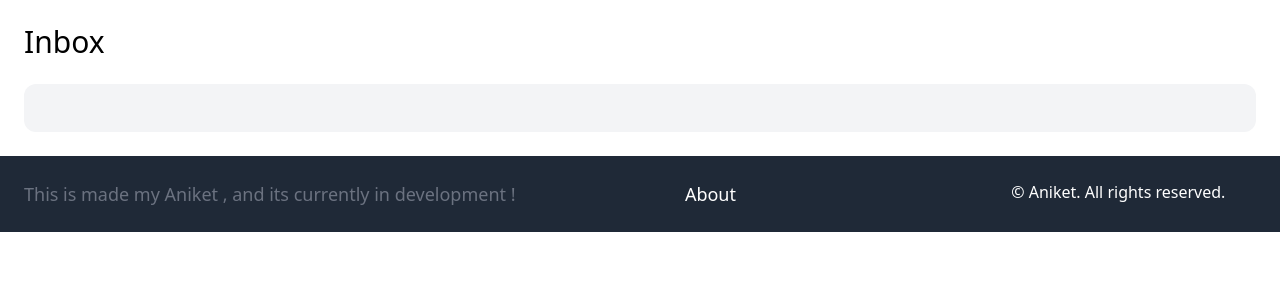
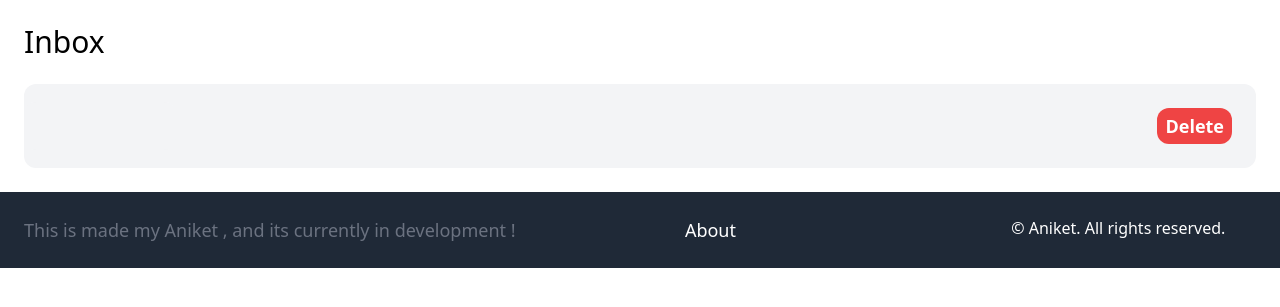
Before and after one commit to Aniket-is-here/Aniket-Marketplace, a Django app: page /inbox/ in a window 1280 px wide. Shown: the part 77-384 px from the top of the page. Run offline with Django 4.2, Linux system fonts and the light colour scheme; a user stored in the database is signed in; data comes from the database, SQL or seed files in the repository; both versions use the stored data as it was after the commit; tables that the repository leaves empty hold one stand-in row (values such as "Sample post"); some libraries are stand-ins or nearby versions.

Commit message:
added delete conversation option and made fixed some links

```diff
--- a/conversation/templates/conversation/inbox.html
+++ b/conversation/templates/conversation/inbox.html
@@ -4,10 +4,16 @@
 <h1 class="mb-6 text-3xl">Inbox</h1>
 
 <div class="space-y-6">
+    {%if not  conversations%}
+    <p class="text-gray-700 leading-relaxed">your inbox is Empty</p>
+    {%endif%}
     {%for conversation in conversations%}
-    <a href="{%url 'conversation:detail' conversation.id %}" >
-        <div class="p-6 flex bg-gray-100 rounded-xl">
-            <div class="pr-6">
+
+    <div class="flex bg-gray-100 rounded-xl justify-between items-center">
+        <a href="{%url 'conversation:detail' conversation.id %}" >
+            <div class="p-6 flex bg-gray-100 rounded-xl ">
+
+            <div class="pr-6 ">
                 <img src="{{conversation.item.image.url}}" class="w-20 rounded-xl">
             </div>
             <div>
@@ -21,10 +27,12 @@
 
             {%endfor%}
             </div>
-
-        </div>
-
-    </a>
+            </div>
+        </a>
+        <a href="{%url 'conversation:delete' conversation.id%}" class="m-6 px-2 py-1 text-lg font-semibold bg-red-500 text-white rounded-xl">
+            Delete
+        </a>
+    </div>
     {%endfor%}
 </div>
 {%endblock%}
--- a/conversation/urls.py
+++ b/conversation/urls.py
@@ -6,5 +6,6 @@ app_name = 'conversation'
 urlpatterns = [
     path('',views.inbox,name='inbox'),
     path('<int:pk>/',views.detail,name='detail'),
+    path('<int:pk>/delete/',views.delete_convo,name='delete'),
     path('new/<int:item_pk>/',views.new_conversation,name='new')
 ]
--- a/conversation/views.py
+++ b/conversation/views.py
@@ -42,7 +42,6 @@ def new_conversation(request, item_pk):
 @login_required
 def inbox(request):
     conversations = Conversation.objects.filter(members__in=[request.user.id])
-
     return render(request, 'conversation/inbox.html', {
         'conversations': conversations
     })
@@ -71,3 +70,11 @@ def detail(request, pk):
         'conversation': conversation,
         'form': form
     })
+
+@login_required
+def delete_convo(request,pk):
+    conversation = get_object_or_404(Conversation, pk=pk)
+
+    conversation.delete()
+
+    return redirect('conversation:inbox')
--- a/core/templates/core/about.html
+++ b/core/templates/core/about.html
@@ -7,7 +7,7 @@ contact
 {% block content %}
 <section class="py-12">
     <div class="container mx-auto">
-        <h1 class="text-3xl font-bold mb-6">About Us</h1>
+        <h1 class="text-3xl font-bold mb-6">About</h1>
         <p class="text-gray-700 leading-relaxed">
             Welcome to my Marketplace, where buyers and sellers come together to explore a world of products. Whether
             you're a buyer looking for the latest trends or a seller eager to showcase your products, we've got you
--- a/core/templates/core/index.html
+++ b/core/templates/core/index.html
@@ -30,7 +30,7 @@ Hello
         <div class="grid  grid-cols-3 gap-3">
             {% for category in categories %}
             <div>
-                <a href="#">
+                <a href="{%url 'item:items'%}?query={{query}}&category={{category.id}}">
                     <div class="p-6 bg-white rounded-b-xl">
                         <h2 class="text-2xl">{{category.name}}</h2>
                         <p class="text-gray-500"> {{category.items.count}} Products</p>
--- a/item/views.py
+++ b/item/views.py
@@ -7,7 +7,7 @@ from .forms import NewItemForm, EditItemForm
 
 def items(request):
     query = request.GET.get('query', '')
-    category_id = request.GET.get('Category', 0)
+    category_id = request.GET.get('category', 0)
     categories = Category.objects.all()
     items = Item.objects.filter(is_sold=False)
 
```
Also changed, not shown: db.sqlite3.
